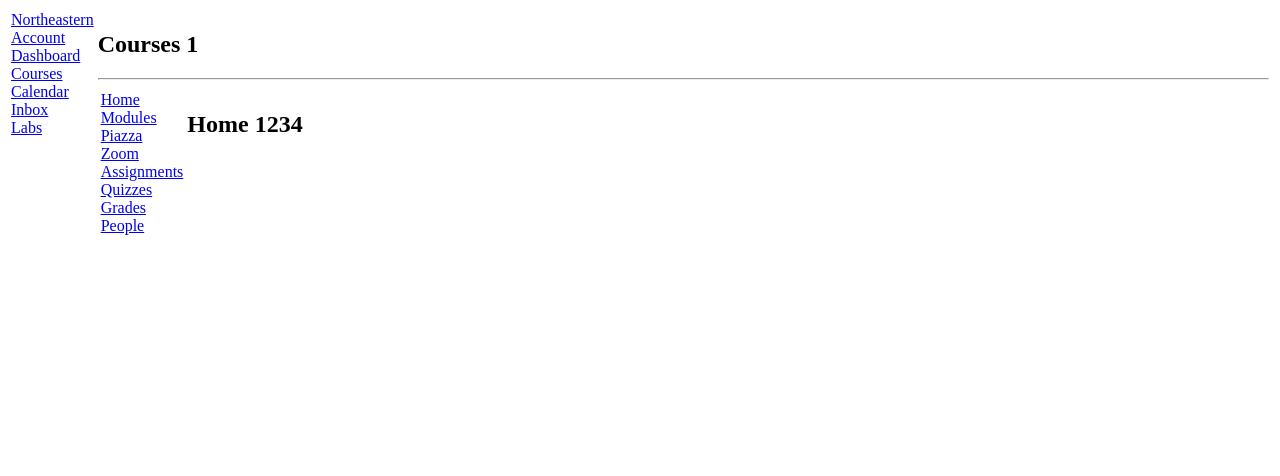
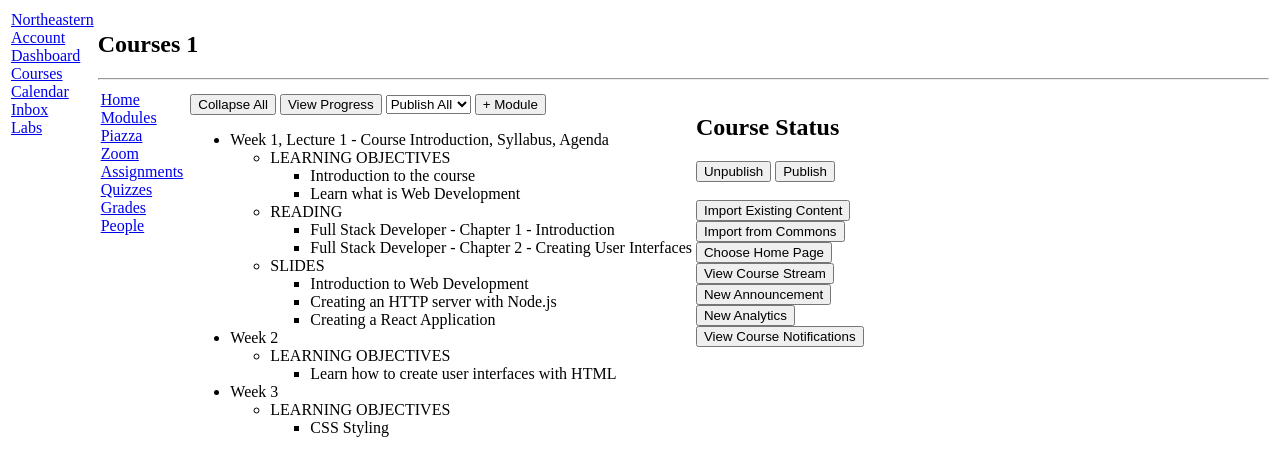
Before and after one commit to shellyxu111/webdev-client, a Next.js app: page /courses/1/home in a window 1280 px wide. Shown: the top 476 px of the page. Built offline with nearby package versions, Linux system fonts and the light colour scheme.

Commit message:
Kambaz modules and course home screens

```diff
--- /dev/null
+++ b/app/(kambaz)/courses/[cid]/home/Status.tsx
@@ -0,0 +1,23 @@
+export default function CourseStatus() {
+    return (
+      <div id="wd-course-status">
+        <h2>Course Status</h2>
+        <button>Unpublish</button> <button>Publish</button>
+        <br />
+        <br />
+        <button>Import Existing Content</button>
+        <br />
+        <button>Import from Commons</button>
+        <br />
+        <button>Choose Home Page</button>
+        <br />
+        <button>View Course Stream</button>
+        <br />
+        <button>New Announcement</button>
+        <br />
+        <button>New Analytics</button>
+        <br />
+        <button>View Course Notifications</button>
+      </div>
+    );
+  }
--- a/app/(kambaz)/courses/[cid]/home/page.tsx
+++ b/app/(kambaz)/courses/[cid]/home/page.tsx
@@ -1,7 +1,21 @@
+import Modules from "../modules/page";
+import CourseStatus from "./Status";
+
 export default function Home() {
-    return (
-      <div id="wd-home">
-        <h2>Home 1234</h2>
-      </div>
-    );
-  }
+  return (
+    <div id="wd-home">
+      <table>
+        <tbody>
+          <tr>
+            <td valign="top" width="70%">
+              <Modules />
+            </td>
+            <td valign="top">
+              <CourseStatus />
+            </td>
+          </tr>
+        </tbody>
+      </table>
+    </div>
+  );
+}
--- /dev/null
+++ b/app/(kambaz)/courses/[cid]/modules/Lesson.tsx
@@ -0,0 +1,16 @@
+import type { ReactNode } from "react";
+
+export default function Lesson({
+  title,
+  children,
+}: {
+  title: string;
+  children?: ReactNode;
+}) {
+  return (
+    <li className="wd-lesson">
+      <span className="wd-title">{title}</span>
+      <ul className="wd-content">{children}</ul>
+    </li>
+  );
+}
--- /dev/null
+++ b/app/(kambaz)/courses/[cid]/modules/Module.tsx
@@ -0,0 +1,16 @@
+import type { ReactNode } from "react";
+
+export default function Module({
+  title,
+  children,
+}: {
+  title: string;
+  children?: ReactNode;
+}) {
+  return (
+    <li className="wd-module">
+      <div className="wd-title">{title}</div>
+      <ul className="wd-lessons">{children}</ul>
+    </li>
+  );
+}
--- /dev/null
+++ b/app/(kambaz)/courses/[cid]/modules/page.tsx
@@ -0,0 +1,49 @@
+import Module from "./Module";
+import Lesson from "./Lesson";
+
+export default function Modules() {
+  return (
+    <div>
+      <button>Collapse All</button> <button>View Progress</button>{" "}
+      <select defaultValue="publish-all">
+        <option value="publish-all">Publish All</option>
+      </select>{" "}
+      <button>+ Module</button>
+      <ul id="wd-modules">
+        <Module title="Week 1, Lecture 1 - Course Introduction, Syllabus, Agenda">
+          <Lesson title="LEARNING OBJECTIVES">
+            <li className="wd-content-item">Introduction to the course</li>
+            <li className="wd-content-item">Learn what is Web Development</li>
+          </Lesson>
+          <Lesson title="READING">
+            <li className="wd-content-item">
+              Full Stack Developer - Chapter 1 - Introduction
+            </li>
+            <li className="wd-content-item">
+              Full Stack Developer - Chapter 2 - Creating User Interfaces
+            </li>
+          </Lesson>
+          <Lesson title="SLIDES">
+            <li className="wd-content-item">Introduction to Web Development</li>
+            <li className="wd-content-item">
+              Creating an HTTP server with Node.js
+            </li>
+            <li className="wd-content-item">Creating a React Application</li>
+          </Lesson>
+        </Module>
+        <Module title="Week 2">
+          <Lesson title="LEARNING OBJECTIVES">
+            <li className="wd-content-item">
+              Learn how to create user interfaces with HTML
+            </li>
+          </Lesson>
+        </Module>
+        <Module title="Week 3">
+          <Lesson title="LEARNING OBJECTIVES">
+            <li className="wd-content-item">CSS Styling</li>
+          </Lesson>
+        </Module>
+      </ul>
+    </div>
+  );
+}
```
